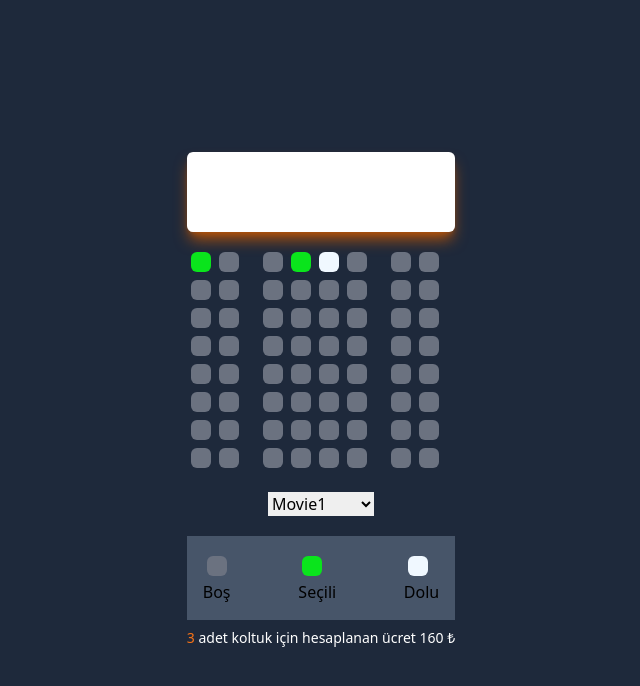
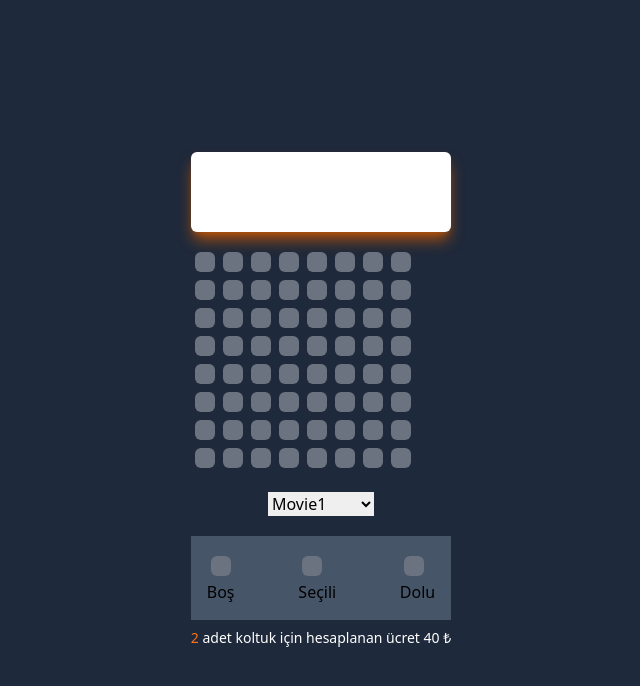
Before and after one commit to Gorkemyazcii/sinema-rez, a website: page public/index.html in a window 1280 px wide. Shown: the whole page, without its empty margins (319-959 px from the left). Drawn offline with Linux system fonts and the light colour scheme.

Commit message:
Update index.html

```diff
--- a/public/index.html
+++ b/public/index.html
@@ -15,101 +15,92 @@
           id="screen"
           class="bg-white h-20 w-full mb-4 rounded-md shadow-lg shadow-amber-700"
         ></div>
-        <div id="row" class="flex">
-          <div
-            id="seat"
-            class="bg-gray-500 h-5 w-5 m-1 rounded-md selected seat"
-          ></div>
-          <div id="seat" class="bg-gray-500 h-5 w-5 m-1 rounded-md seat"></div>
-          <div id="seat" class="bg-gray-500 h-5 w-5 m-1 rounded-md seat"></div>
-          <div
-            id="seat"
-            class="bg-gray-500 h-5 w-5 m-1 rounded-md selected seat"
-          ></div>
-          <div
-            id="seat"
-            class="bg-gray-500 h-5 w-5 m-1 rounded-md reserved seat"
-          ></div>
-          <div id="seat" class="bg-gray-500 h-5 w-5 m-1 rounded-md seat"></div>
-          <div id="seat" class="bg-gray-500 h-5 w-5 m-1 rounded-md seat"></div>
-          <div id="seat" class="bg-gray-500 h-5 w-5 m-1 rounded-md seat"></div>
+        <div class="flex row">
+          <div class="seat selected bg-gray-500 h-5 w-5 m-1 rounded-md"></div>
+          <div class="bg-gray-500 h-5 w-5 m-1 rounded-md seat"></div>
+          <div class="bg-gray-500 h-5 w-5 m-1 rounded-md seat"></div>
+          <div class="bg-gray-500 h-5 w-5 m-1 rounded-md selected seat"></div>
+          <div class="bg-gray-500 h-5 w-5 m-1 rounded-md reserved seat"></div>
+          <div class="bg-gray-500 h-5 w-5 m-1 rounded-md seat"></div>
+          <div class="bg-gray-500 h-5 w-5 m-1 rounded-md seat"></div>
+          <div class="bg-gray-500 h-5 w-5 m-1 rounded-md seat"></div>
         </div>
 
-        <div id="row" class="flex">
-          <div id="seat" class="bg-gray-500 h-5 w-5 m-1 rounded-md seat"></div>
-          <div id="seat" class="bg-gray-500 h-5 w-5 m-1 rounded-md seat"></div>
-          <div id="seat" class="bg-gray-500 h-5 w-5 m-1 rounded-md seat"></div>
-          <div id="seat" class="bg-gray-500 h-5 w-5 m-1 rounded-md seat"></div>
-          <div id="seat" class="bg-gray-500 h-5 w-5 m-1 rounded-md seat"></div>
-          <div id="seat" class="bg-gray-500 h-5 w-5 m-1 rounded-md seat"></div>
-          <div id="seat" class="bg-gray-500 h-5 w-5 m-1 rounded-md seat"></div>
-          <div id="seat" class="bg-gray-500 h-5 w-5 m-1 rounded-md seat"></div>
+        <div class="flex row">
+          <div class="bg-gray-500 h-5 w-5 m-1 rounded-md seat"></div>
+          <div class="bg-gray-500 h-5 w-5 m-1 rounded-md seat"></div>
+          <div class="bg-gray-500 h-5 w-5 m-1 rounded-md seat"></div>
+          <div class="bg-gray-500 h-5 w-5 m-1 rounded-md seat"></div>
+          <div class="bg-gray-500 h-5 w-5 m-1 rounded-md seat"></div>
+          <div class="bg-gray-500 h-5 w-5 m-1 rounded-md seat"></div>
+          <div class="bg-gray-500 h-5 w-5 m-1 rounded-md seat"></div>
+          <div class="bg-gray-500 h-5 w-5 m-1 rounded-md seat"></div>
         </div>
 
-        <div id="row" class="flex">
-          <div id="seat" class="bg-gray-500 h-5 w-5 m-1 rounded-md seat"></div>
-          <div id="seat" class="bg-gray-500 h-5 w-5 m-1 rounded-md seat"></div>
-          <div id="seat" class="bg-gray-500 h-5 w-5 m-1 rounded-md seat"></div>
-          <div id="seat" class="bg-gray-500 h-5 w-5 m-1 rounded-md seat"></div>
-          <div id="seat" class="bg-gray-500 h-5 w-5 m-1 rounded-md seat"></div>
-          <div id="seat" class="bg-gray-500 h-5 w-5 m-1 rounded-md seat"></div>
-          <div id="seat" class="bg-gray-500 h-5 w-5 m-1 rounded-md seat"></div>
-          <div id="seat" class="bg-gray-500 h-5 w-5 m-1 rounded-md seat"></div>
+        <div class="flex row">
+          <div class="bg-gray-500 h-5 w-5 m-1 rounded-md seat"></div>
+          <div class="bg-gray-500 h-5 w-5 m-1 rounded-md seat"></div>
+          <div class="bg-gray-500 h-5 w-5 m-1 rounded-md seat"></div>
+          <div class="bg-gray-500 h-5 w-5 m-1 rounded-md seat"></div>
+          <div class="bg-gray-500 h-5 w-5 m-1 rounded-md seat"></div>
+          <div class="bg-gray-500 h-5 w-5 m-1 rounded-md seat"></div>
+          <div class="bg-gray-500 h-5 w-5 m-1 rounded-md seat"></div>
+          <div class="bg-gray-500 h-5 w-5 m-1 rounded-md seat"></div>
         </div>
 
-        <div id="row" class="flex">
-          <div id="seat" class="bg-gray-500 h-5 w-5 m-1 rounded-md seat"></div>
-          <div id="seat" class="bg-gray-500 h-5 w-5 m-1 rounded-md seat"></div>
-          <div id="seat" class="bg-gray-500 h-5 w-5 m-1 rounded-md seat"></div>
-          <div id="seat" class="bg-gray-500 h-5 w-5 m-1 rounded-md seat"></div>
-          <div id="seat" class="bg-gray-500 h-5 w-5 m-1 rounded-md seat"></div>
-          <div id="seat" class="bg-gray-500 h-5 w-5 m-1 rounded-md seat"></div>
-          <div id="seat" class="bg-gray-500 h-5 w-5 m-1 rounded-md seat"></div>
-          <div id="seat" class="bg-gray-500 h-5 w-5 m-1 rounded-md seat"></div>
+        <div class="flex row">
+          <div class="bg-gray-500 h-5 w-5 m-1 rounded-md seat"></div>
+          <div class="bg-gray-500 h-5 w-5 m-1 rounded-md seat"></div>
+          <div class="bg-gray-500 h-5 w-5 m-1 rounded-md seat"></div>
+          <div class="bg-gray-500 h-5 w-5 m-1 rounded-md seat"></div>
+          <div class="bg-gray-500 h-5 w-5 m-1 rounded-md seat"></div>
+          <div class="bg-gray-500 h-5 w-5 m-1 rounded-md seat"></div>
+          <div class="bg-gray-500 h-5 w-5 m-1 rounded-md seat"></div>
+          <div class="bg-gray-500 h-5 w-5 m-1 rounded-md seat"></div>
         </div>
 
-        <div id="row" class="flex">
-          <div id="seat" class="bg-gray-500 h-5 w-5 m-1 rounded-md seat"></div>
-          <div id="seat" class="bg-gray-500 h-5 w-5 m-1 rounded-md seat"></div>
-          <div id="seat" class="bg-gray-500 h-5 w-5 m-1 rounded-md seat"></div>
-          <div id="seat" class="bg-gray-500 h-5 w-5 m-1 rounded-md seat"></div>
-          <div id="seat" class="bg-gray-500 h-5 w-5 m-1 rounded-md seat"></div>
-          <div id="seat" class="bg-gray-500 h-5 w-5 m-1 rounded-md seat"></div>
-          <div id="seat" class="bg-gray-500 h-5 w-5 m-1 rounded-md seat"></div>
-          <div id="seat" class="bg-gray-500 h-5 w-5 m-1 rounded-md seat"></div>
+        <div class="flex row">
+          <div class="bg-gray-500 h-5 w-5 m-1 rounded-md seat"></div>
+          <div class="bg-gray-500 h-5 w-5 m-1 rounded-md seat"></div>
+          <div class="bg-gray-500 h-5 w-5 m-1 rounded-md seat"></div>
+          <div class="bg-gray-500 h-5 w-5 m-1 rounded-md seat"></div>
+          <div class="bg-gray-500 h-5 w-5 m-1 rounded-md seat"></div>
+          <div class="bg-gray-500 h-5 w-5 m-1 rounded-md seat"></div>
+          <div class="bg-gray-500 h-5 w-5 m-1 rounded-md seat"></div>
+          <div class="bg-gray-500 h-5 w-5 m-1 rounded-md seat"></div>
         </div>
 
-        <div id="row" class="flex">
-          <div id="seat" class="bg-gray-500 h-5 w-5 m-1 rounded-md seat"></div>
-          <div id="seat" class="bg-gray-500 h-5 w-5 m-1 rounded-md seat"></div>
-          <div id="seat" class="bg-gray-500 h-5 w-5 m-1 rounded-md seat"></div>
-          <div id="seat" class="bg-gray-500 h-5 w-5 m-1 rounded-md seat"></div>
-          <div id="seat" class="bg-gray-500 h-5 w-5 m-1 rounded-md seat"></div>
-          <div id="seat" class="bg-gray-500 h-5 w-5 m-1 rounded-md seat"></div>
-          <div id="seat" class="bg-gray-500 h-5 w-5 m-1 rounded-md seat"></div>
-          <div id="seat" class="bg-gray-500 h-5 w-5 m-1 rounded-md seat"></div>
+        <div class="flex row">
+          <div class="bg-gray-500 h-5 w-5 m-1 rounded-md seat"></div>
+          <div class="bg-gray-500 h-5 w-5 m-1 rounded-md seat"></div>
+          <div class="bg-gray-500 h-5 w-5 m-1 rounded-md seat"></div>
+          <div class="bg-gray-500 h-5 w-5 m-1 rounded-md seat"></div>
+          <div class="bg-gray-500 h-5 w-5 m-1 rounded-md seat"></div>
+          <div class="bg-gray-500 h-5 w-5 m-1 rounded-md seat"></div>
+          <div class="bg-gray-500 h-5 w-5 m-1 rounded-md seat"></div>
+          <div class="bg-gray-500 h-5 w-5 m-1 rounded-md seat"></div>
         </div>
 
-        <div id="row" class="flex">
-          <div id="seat" class="bg-gray-500 h-5 w-5 m-1 rounded-md seat"></div>
-          <div id="seat" class="bg-gray-500 h-5 w-5 m-1 rounded-md seat"></div>
-          <div id="seat" class="bg-gray-500 h-5 w-5 m-1 rounded-md seat"></div>
-          <div id="seat" class="bg-gray-500 h-5 w-5 m-1 rounded-md seat"></div>
-          <div id="seat" class="bg-gray-500 h-5 w-5 m-1 rounded-md seat"></div>
-          <div id="seat" class="bg-gray-500 h-5 w-5 m-1 rounded-md seat"></div>
-          <div id="seat" class="bg-gray-500 h-5 w-5 m-1 rounded-md seat"></div>
-          <div id="seat" class="bg-gray-500 h-5 w-5 m-1 rounded-md seat"></div>
+        <div class="flex row">
+          <div class="bg-gray-500 h-5 w-5 m-1 rounded-md seat"></div>
+          <div class="bg-gray-500 h-5 w-5 m-1 rounded-md seat"></div>
+          <div class="bg-gray-500 h-5 w-5 m-1 rounded-md seat"></div>
+          <div class="bg-gray-500 h-5 w-5 m-1 rounded-md seat"></div>
+          <div class="bg-gray-500 h-5 w-5 m-1 rounded-md seat"></div>
+          <div class="bg-gray-500 h-5 w-5 m-1 rounded-md seat"></div>
+          <div class="bg-gray-500 h-5 w-5 m-1 rounded-md seat"></div>
+          <div class="bg-gray-500 h-5 w-5 m-1 rounded-md seat"></div>
         </div>
 
-        <div id="row" class="flex">
-          <div id="seat" class="bg-gray-500 h-5 w-5 m-1 rounded-md seat"></div>
-          <div id="seat" class="bg-gray-500 h-5 w-5 m-1 rounded-md seat"></div>
-          <div id="seat" class="bg-gray-500 h-5 w-5 m-1 rounded-md seat"></div>
-          <div id="seat" class="bg-gray-500 h-5 w-5 m-1 rounded-md seat"></div>
-          <div id="seat" class="bg-gray-500 h-5 w-5 m-1 rounded-md seat"></div>
-          <div id="seat" class="bg-gray-500 h-5 w-5 m-1 rounded-md seat"></div>
-          <div id="seat" class="bg-gray-500 h-5 w-5 m-1 rounded-md seat"></div>
-          <div id="seat" class="bg-gray-500 h-5 w-5 m-1 rounded-md seat"></div>
+        <div class="flex row">
+          <div class="bg-gray-500 h-5 w-5 m-1 rounded-md seat"></div>
+          <div class="bg-gray-500 h-5 w-5 m-1 rounded-md seat"></div>
+          <div class="bg-gray-500 h-5 w-5 m-1 rounded-md seat"></div>
+          <div class="bg-gray-500 h-5 w-5 m-1 rounded-md seat"></div>
+          <div class="bg-gray-500 h-5 w-5 m-1 rounded-md seat"></div>
+          <div class="bg-gray-500 h-5 w-5 m-1 rounded-md seat"></div>
+          <div class="bg-gray-500 h-5 w-5 m-1 rounded-md seat"></div>
+          <div class="bg-gray-500 h-5 w-5 m-1 rounded-md seat"></div>
         </div>
       </div>
 
@@ -127,28 +118,22 @@
         class="flex justify-between items-center mt-5 bg-slate-600 p-4"
       >
         <li>
-          <div id="seat" class="bg-gray-500 h-5 w-5 m-1 rounded-md"></div>
+          <div class="seat bg-gray-500 h-5 w-5 m-1 rounded-md"></div>
           <span>Boş</span>
         </li>
         <li>
-          <div
-            id="seat"
-            class="bg-gray-500 h-5 w-5 m-1 rounded-md selected"
-          ></div>
+          <div class="seat bg-gray-500 h-5 w-5 m-1 rounded-md selected"></div>
           <span>Seçili</span>
         </li>
         <li>
-          <div
-            id="seat"
-            class="bg-gray-500 h-5 w-5 m-1 rounded-md reserved"
-          ></div>
+          <div class="seat bg-gray-500 h-5 w-5 m-1 rounded-md reserved"></div>
           <span>Dolu</span>
         </li>
       </ul>
 
       <p id="text" class="text-white text-sm mt-2">
-        <span id="count" class="text-orange-500">3</span> adet koltuk için
-        hesaplanan ücret <span id="amount" class="text">160</span> ₺
+        <span id="count" class="text-orange-500">2</span> adet koltuk için
+        hesaplanan ücret <span id="amount" class="text-teal-300">40</span> ₺
       </p>
     </div>
     <script src="./script/script.js"></script>
```
